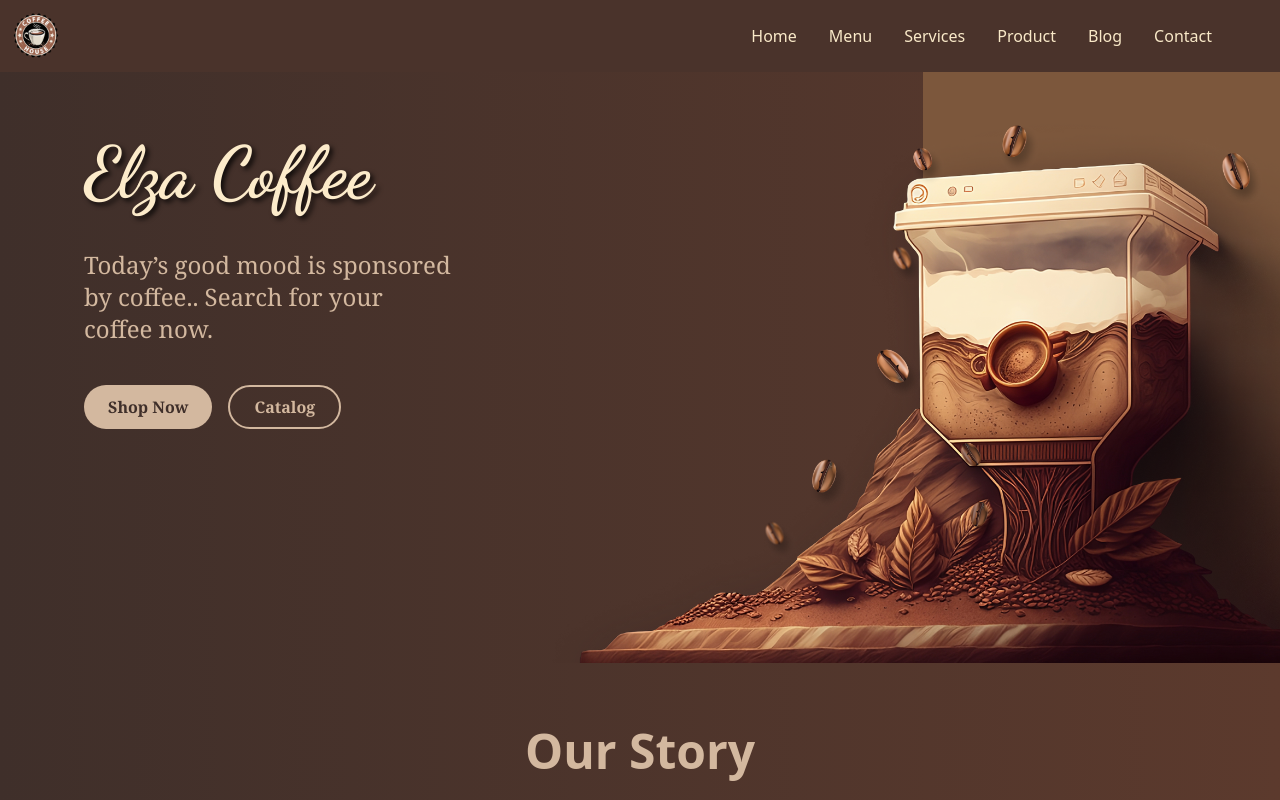
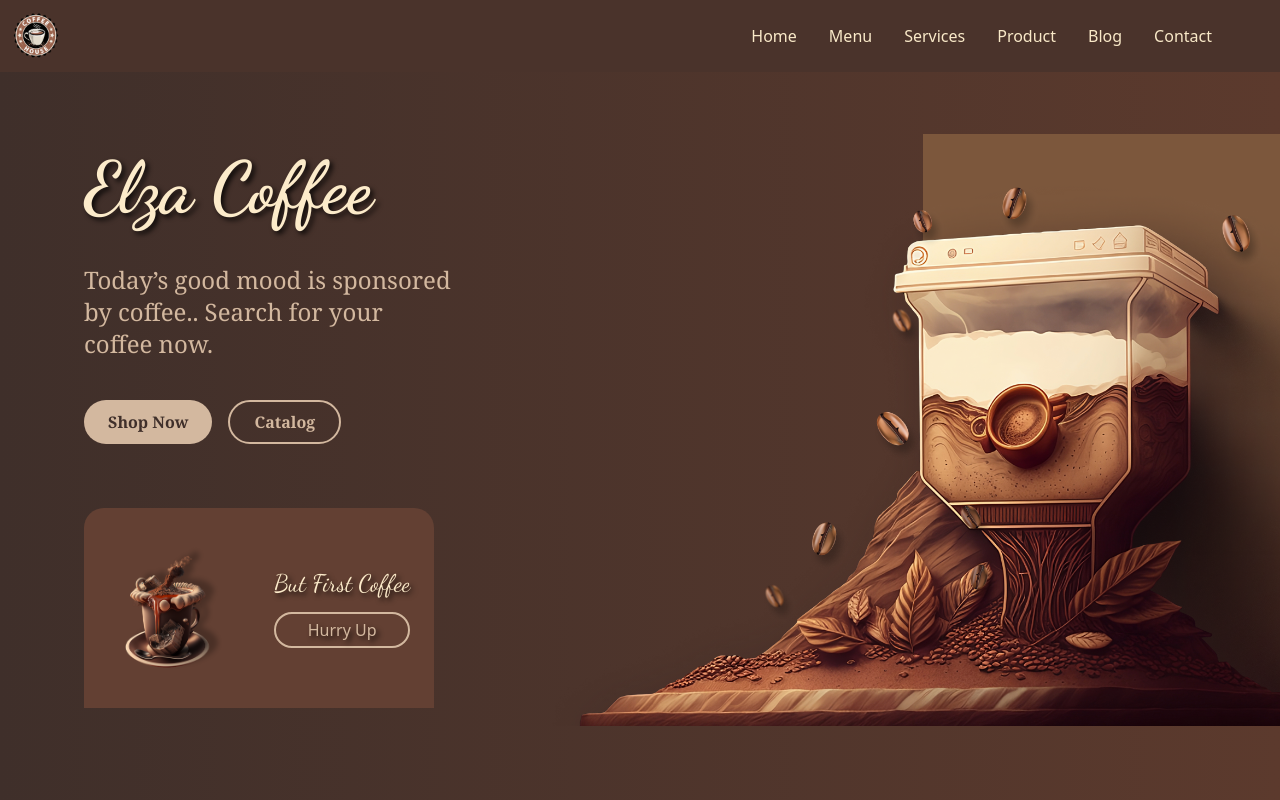
Before and after one commit to muhammadhasansiddiqui/vite-project, a React (Vite) app: page / in a window 1280 px wide. Shown: the top 800 px of the page. Built offline with nearby package versions, Linux system fonts and the light colour scheme.

Commit message:
Hero SEc Done

```diff
--- a/src/components/Hero.jsx
+++ b/src/components/Hero.jsx
@@ -1,61 +1,87 @@
 import React from "react";
 import HEROimg from "../assets/HERO.png";
-import Cup from "../assets/Cup1.png"
+import Cup from "../assets/Cup1.png";
 
 const Hero = () => {
   return (
     <div className="flex flex-col lg:flex-row items-center justify-between w-full h-full bg-gradient-to-r from-[#3F2F2A] to-[#5C3A2D]">
       {/* Text Section */}
-    <div className="text-center m-20 lg:px-1 py-10 lg:py-0 lg:text-left lg:w-1/2 space-y-4  lg:mt-[-90px]">
+      <div className="text-center m-20 lg:px-1 py-20 lg:py-0 lg:text-left lg:w-1/2 space-y-4  ">
         <h1
-  className="text-5xl lg:text-7xl font-bold"
+          className="text-5xl lg:text-7xl font-bold "
           style={{
             fontFamily: "'Dancing Script', cursive",
             color: "#FCEBCA", // Text color
-    textShadow:" 3px 3px 5px rgba(0, 0, 0, 0.8)"
-
-
+            textShadow: " 3px 3px 5px rgba(0, 0, 0, 0.8)",
           }}
         >
           Elza Coffee
         </h1>
 
-
-  <br/>
+        <br />
         <p className="text-[#D3B89F] text-lg lg:text-2xl max-w-md mx-auto lg:mx-0 font-serif ">
           Today’s good mood is sponsored by coffee.. Search for your coffee now.
         </p>
 
-      <br/>
+        <br />
         <div className="flex gap-4 justify-center lg:justify-start mt-4 font-serif ">
-
           <button className="px-6 py-2 bg-[#D3B89F] text-[#3F2F2A] font-semibold rounded-full hover:bg-[#bfa085] transition">
             Shop Now
           </button>
           <button className="px-6 py-2 border-2 border-[#D3B89F] text-[#D3B89F] font-semibold rounded-full hover:bg-[#3F2F2A] hover:text-white transition">
             Catalog
           </button>
+        </div>
 
+        <br />
+        <br />
 
+        <div className="flex items-center bg-[#634033] py-6 px-4 w-[350px] h-[200px] rounded-t-[20px] space-x-6">
+  {/* Image Section */}
+  <img
+    className="w-[120px] h-[120px] lg:w-[150px] lg:h-[150px]"
+    src={Cup}
+    alt="Cup Image"
+  />
 
+  {/* Text and Button Section */}
+  <div className="flex flex-col justify-center space-y-3">
+    {/* Heading */}
+    <h1
+      className="text-xl lg:text-2xl text-[#D3B89F]"
+      style={{
+        fontFamily: "'Dancing Script', cursive",
+        color: "#FCEBCA", // Text color
+        textShadow: "3px 3px 5px rgba(0, 0, 0, 0.8)",
+      }}
+    >
+      But First Coffee
+    </h1>
+
+    {/* Button */}
+   <button
+  className="px-4 py-1 border-2 border-[#D3B89F] text-[#D3B89F] font-sans rounded-full transition hover:bg-[#D3B89F] hover:text-[#3F2F2A]"
+  style={{
+    textShadow: "3px 3px 5px rgba(0, 0, 0, 0.8)", // Default text shadow
+  }}
+  onMouseEnter={(e) => (e.target.style.textShadow = "3px 3px 5px rgba(0, 0, 0, 0.8)")}
+  onMouseLeave={(e) => (e.target.style.textShadow = "none")}
+>
+  Hurry Up
+</button>
+
+  </div>
+</div>
 
 
 
       </div>
-    </div>
 
       {/* Image Section */}
       <div className="lg:mt-0 lg:w-full flex justify-center relative">
-
-
-      <img
-        src={HEROimg}
-        alt="hero"
-        className="w-full h-full"
-      />
+        <img src={HEROimg} alt="hero" className="w-full h-full" />
       </div>
     </div>
-
   );
 };
 
```
Lines whose indentation alone changed are shown as unchanged.
